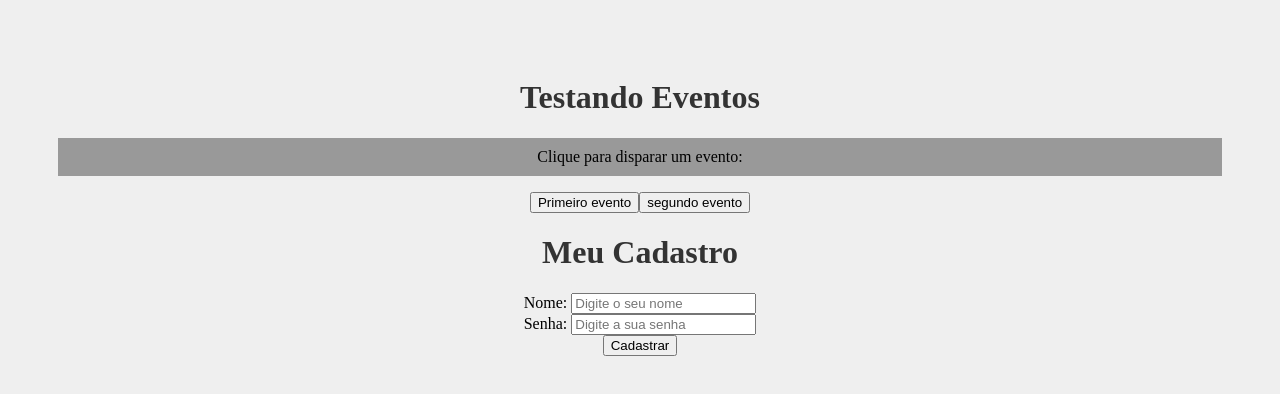
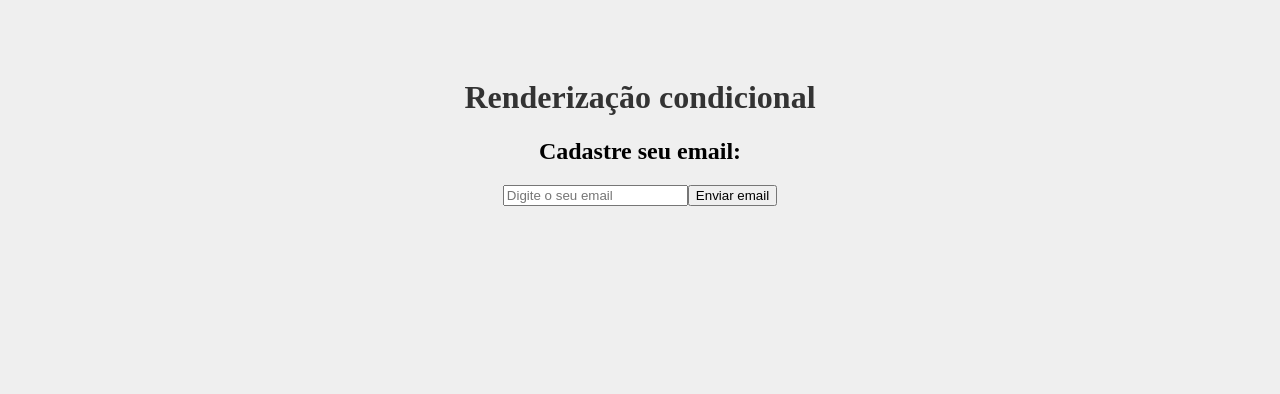
Before and after one commit to geneves97/appReact, a React (Create React App) app: page / in a window 1280 px wide. Shown: the top 394 px of the page. Built offline with nearby package versions, Linux system fonts and the light colour scheme.

Commit message:
This commitment to the content up to class 12 of the React course

```diff
--- a/package.json
+++ b/package.json
@@ -37,5 +37,6 @@
   },
   "main": "index.js",
   "author": "George Neves <georgeneves97@gmail.com>",
-  "license": "MIT"
+  "license": "MIT",
+  "repository": "https://github.com/geneves97/appReact.git"
 }
--- a/src/App.css
+++ b/src/App.css
@@ -1,38 +1,5 @@
 .App {
   text-align: center;
+
+/*   ;  background-color: gray; */
 }
-
-.App-logo {
-  height: 40vmin;
-  pointer-events: none;
-}
-
-@media (prefers-reduced-motion: no-preference) {
-  .App-logo {
-    animation: App-logo-spin infinite 20s linear;
-  }
-}
-
-.App-header {
-  background-color: #282c34;
-  min-height: 100vh;
-  display: flex;
-  flex-direction: column;
-  align-items: center;
-  justify-content: center;
-  font-size: calc(10px + 2vmin);
-  color: white;
-}
-
-.App-link {
-  color: #61dafb;
-}
-
-@keyframes App-logo-spin {
-  from {
-    transform: rotate(0deg);
-  }
-  to {
-    transform: rotate(360deg);
-  }
-}
--- a/src/App.js
+++ b/src/App.js
@@ -1,15 +1,15 @@
 import './App.css' ;
 import Evento from './components/Evento';
 import Form from './components/Form';
+import Condicional from './components/Condicional';
 
 function App() {
 
   return (
 
     <div className="App">
-      <h1>Testando Eventos</h1>
-      <Evento />
-      <Form />
+      <h1>Renderização condicional</h1>
+      <Condicional />
     </div>
   );
 }
--- /dev/null
+++ b/src/components/Condicional.js
@@ -0,0 +1,40 @@
+import {useState} from 'react'
+
+function Condicional() {
+
+    const [email, setEmail] = useState()
+    const [userEmail, setUserEmail] = useState()
+
+    function enviarEmail(e){
+        e.preventDefault()
+        setUserEmail(email)
+    }
+    function limparEmail(){
+        setUserEmail('')
+    }
+    return(
+        <div>
+            <h2>Cadastre seu email:</h2>
+            <form>
+                <input
+                    type="email"
+                    placeholder="Digite o seu email"
+                    onChange={(e) => setEmail(e.target.value)}
+                />
+                <button
+                    type="submit"
+                    onClick={enviarEmail}>
+                    Enviar email
+                </button>
+                {userEmail && (
+                    <div>
+                        <p>O email do usuário é: {userEmail}</p>
+                        <button onClick={limparEmail}>Limpar email</button>
+                    </div>
+                )}
+            </form>
+        </div>
+    )
+}
+
+export default Condicional
--- a/src/components/Frase.module.css
+++ b/src/components/Frase.module.css
@@ -1,4 +1,4 @@
-.fraseContainer {
+/* .fraseContainer {
     background-color: #333;
     border: 1px solid #111;
 }
@@ -8,4 +8,4 @@
     background-color: #333;
     margin: 0;
 
-}
+} */
```
Also changed, not shown: 1 other file (tests, documents, lock files or other folders).
